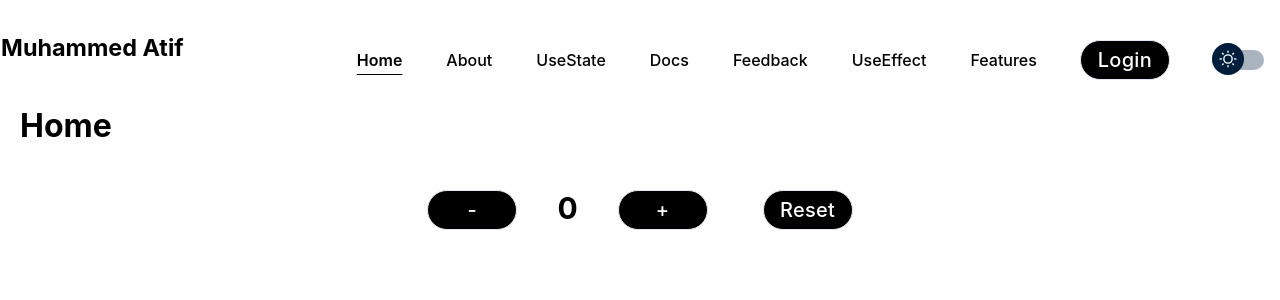
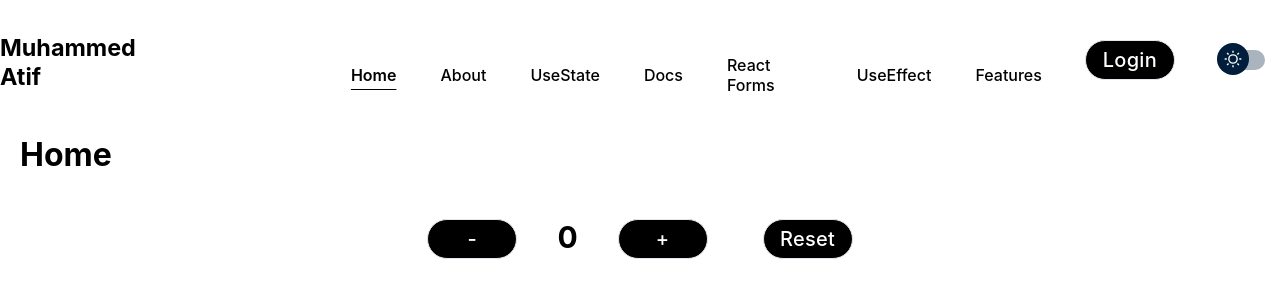
Before and after one commit to M-Atif63/React-Hooks, a React (Create React App) app: page / in a window 1280 px wide. Shown: the top 300 px of the page. Built offline with nearby package versions, Linux system fonts and the light colour scheme.

Commit message:
feat: Reintroduce Feedback component with theming support

```diff
--- a/src/Components/Pages/Docs.jsx
+++ b/src/Components/Pages/Docs.jsx
@@ -31,7 +31,6 @@ function Docs() {
     <h1>Current Value : {inputValue}</h1>
     <h1>Previous Value : {previousValue.current.value}</h1> */}
     </div>
-
   )
 }
 
--- a/src/Components/Route/Routing.jsx
+++ b/src/Components/Route/Routing.jsx
@@ -29,6 +29,7 @@ import Features from '../Pages/Features'
 import Blogs from '../Pages/AboutUseState'
 import AboutHooks from '../Pages/AboutHooks'
 import AboutUseState from '../Pages/AboutUseState'
+import ReactForms from '../Pages/ReactForm'
 
 function Routing() {
   return (
@@ -37,7 +38,7 @@ function Routing() {
       <Routes>
         <Route path='/' element={<Home />}/>
         <Route path='/about' element={<AboutHooks />}/>
-        <Route path='/feedback' element={<Feedback/>}/>
+        <Route path='/ReactForms' element={<ReactForms/>}/>
         <Route path='/AboutUseState' element={<AboutUseState/>}/>
         <Route path='/docs' element={<Docs/>}/>
         <Route path='/AboutUseEffect' element={<Contact/>}/>
--- a/src/Components/navbar/Navbar.jsx
+++ b/src/Components/navbar/Navbar.jsx
@@ -81,7 +81,7 @@ function Navbar() {
                 <NavLink className={({ isActive }) => isActive ? "nav-item active" : "nav-item"} to={'/about'} style={{color: theme === 'light' ? 'black' : 'white', }}>About</NavLink>
                 <NavLink className={({ isActive }) => isActive ? "nav-item active" : "nav-item"} to={'/AboutUseState'} style={{ textDecoration: 'none', color: theme === 'light' ? 'black' : 'white', }}>UseState</NavLink>
                 <NavLink className={({ isActive }) => isActive ? "nav-item active" : "nav-item"} to={'/docs'} style={{ textDecoration: 'none', color: theme === 'light' ? 'black' : 'white', }}>Docs</NavLink>
-                <NavLink className={({ isActive }) => isActive ? "nav-item active" : "nav-item"} to={'/feedback'} style={{ textDecoration: 'none', color: theme === 'light' ? 'black' : 'white', }}>Feedback</NavLink>
+                <NavLink className={({ isActive }) => isActive ? "nav-item active" : "nav-item"} to={'/ReactForms'} style={{ textDecoration: 'none', color: theme === 'light' ? 'black' : 'white', }}>React Forms</NavLink>
                 <NavLink className={({ isActive }) => isActive ? "nav-item active" : "nav-item"} to={'/AboutUseEffect'} style={{ textDecoration: 'none', color: theme === 'light' ? 'black' : 'white', }}>UseEffect</NavLink>
                 <NavLink className={({ isActive }) => isActive ? "nav-item active" : "nav-item"} to={'/features'} style={{ textDecoration: 'none', color: theme === 'light' ? 'black' : 'white', }}>Features</NavLink>
                 <Btns btnValue="Login" />
```
Also changed, not shown: src/Components/Pages/ReactForm.jsx (renamed from src/Components/Pages/Feedback.jsx, +6 -2 lines).
